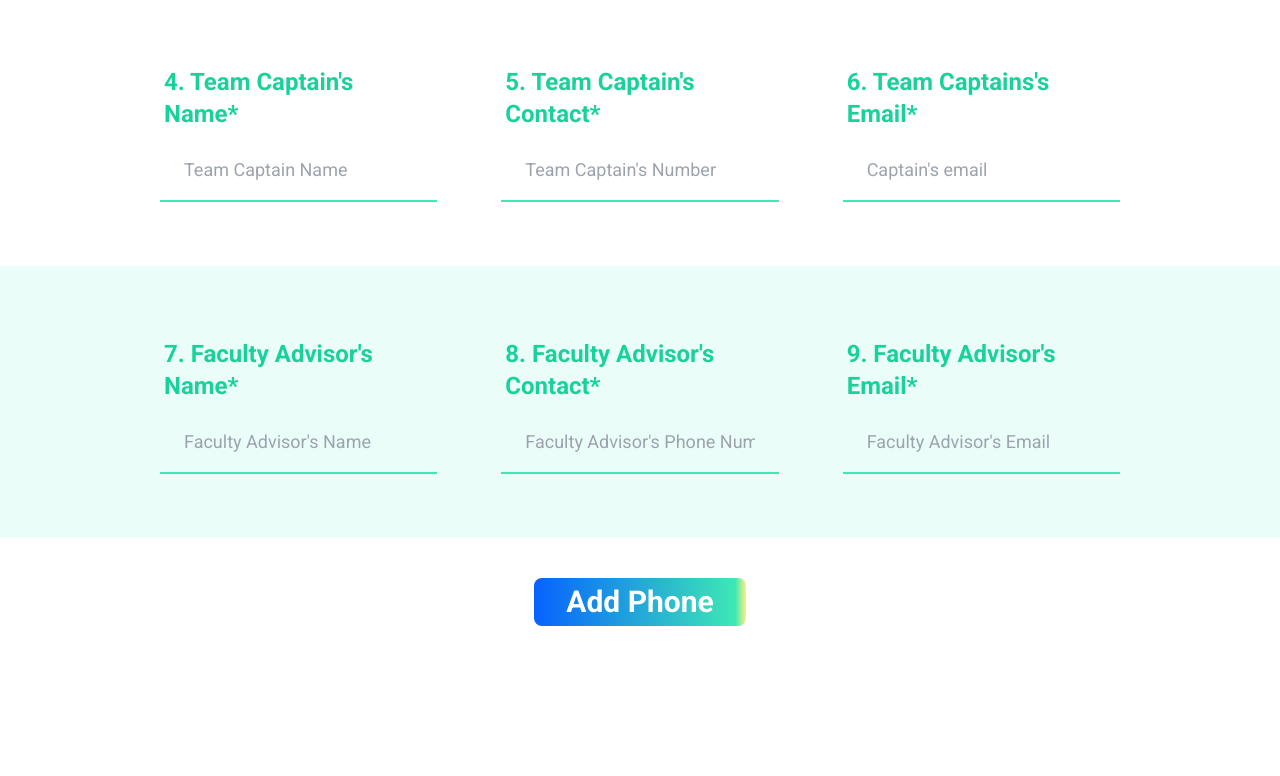
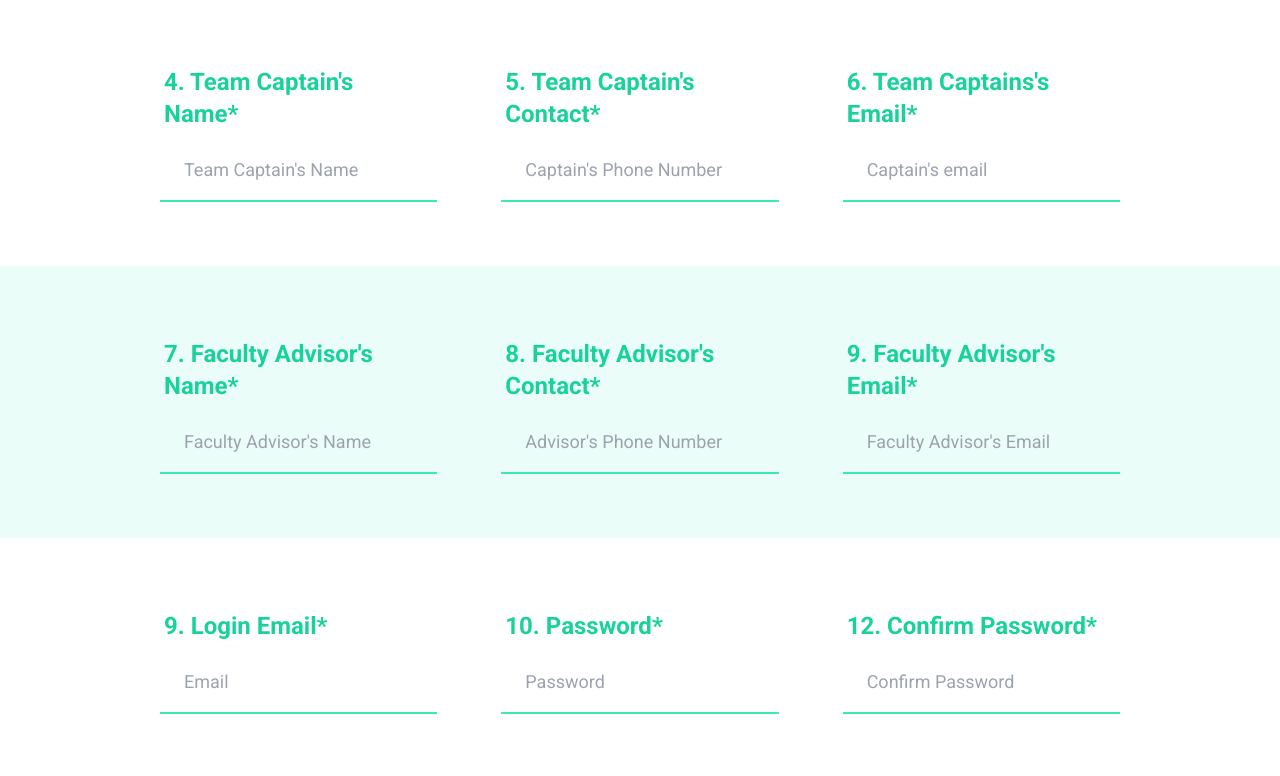
Before and after one commit to rakibul58/experiment-labs-challenge-frontend, a React (Create React App) app: page /apply-now/school in a window 1280 px wide. Shown: the part 780-1556 px from the top of the page. Built offline with nearby package versions, Linux system fonts and the light colour scheme.

Commit message:
New Validation for the form

```diff
--- a/package.json
+++ b/package.json
@@ -15,6 +15,7 @@
     "react-hook-form": "^7.43.9",
     "react-hot-toast": "^2.4.0",
     "react-icons": "^4.8.0",
+    "react-phone-number-input": "^3.2.20",
     "react-router-dom": "^6.10.0",
     "react-scripts": "5.0.1",
     "react-scroll-trigger": "^0.6.14",
--- a/src/Pages/ApplyNow/ApplyAsSchool/ApplyAsSchool.js
+++ b/src/Pages/ApplyNow/ApplyAsSchool/ApplyAsSchool.js
@@ -1,15 +1,19 @@
 import React from 'react';
 import MyHelmet from '../../../components/MyHelmet';
-import { useForm } from 'react-hook-form';
+import { Controller, useForm } from 'react-hook-form';
 
 const ApplyAsSchool = () => {
 
-    const { register, handleSubmit, reset } = useForm();
+    const { register, handleSubmit, reset, formState: { errors }, watch } = useForm();
 
     const handleSubmitSchool = data => {
         console.log(data);
         reset();
     }
+
+    let password;
+
+    password = watch("password", "");
 
     return (
         <div>
@@ -31,21 +35,49 @@ const ApplyAsSchool = () => {
                                     <span className="label-text text-secondary-focus font-bold text-2xl">1. School Name*</span>
                                 </label>
                                 <input {...register("school_name", { required: "School Name is required" })} type="text" placeholder="School Name" className="input-lg border-secondary border-0 border-b-2 focus:outline-none w-full bg-transparent" />
+                                {errors.school_name && <p className='text-error mt-3 font-semibold'>{errors.school_name.message}</p>}
                             </div>
                             <div className="form-control w-full">
                                 <label className="label">
                                     <span className="label-text text-secondary-focus font-bold text-2xl">2. School Contact*</span>
                                 </label>
-                                <input {...register("school_contact", { required: "School Contact is required" })} type="text" placeholder="School Phone Number" className="input-lg border-secondary border-0 border-b-2 focus:outline-none w-full bg-transparent" />
+
+                                <input {...register("school_contact", {
+                                    required: {
+                                        value: true,
+                                        message: "School Contact is required"
+                                    }, minLength: {
+                                        value: 10,
+                                        message: "Not Enough Numbers"
+                                    }, maxLength: {
+                                        value: 10,
+                                        message: "Too Many Numbers"
+                                    }
+                                })} type="tel" placeholder="School Phone Number" className="input-lg border-secondary border-0 border-b-2 focus:outline-none w-full bg-transparent" />
+                                {errors.school_contact && <p className='text-error mt-3 font-semibold'>{errors.school_contact.message}</p>}
                             </div>
                             <div className="form-control w-full">
                                 <label className="label">
                                     <span className="label-text text-secondary-focus font-bold text-2xl">3. Number of Participants*</span>
                                 </label>
                                 <label className="label">
-                                    <span className='label-text text-gray-500 italic'>Enter the number of students who would participate</span>
+                                    <span className='label-text text-gray-500 italic'>Number of students who would participate (1 to 5)</span>
                                 </label>
-                                <input {...register("participants_number", { required: "Participant Number is required" })} type="text" placeholder="Participant Number" className="input-lg border-secondary border-0 border-b-2 focus:outline-none w-full bg-transparent" />
+                                <input {...register("participants_number", {
+                                    required: {
+                                        value: true,
+                                        message: "Number of Participants is required"
+                                    },
+                                    max: {
+                                        value: 5,
+                                        message: "Too Many Participants"
+                                    },
+                                    min: {
+                                        value: 1,
+                                        message: "Not Enough Participants"
+                                    }
+                                })} type="number" placeholder="Participant Number" className="input-lg border-secondary border-0 border-b-2 focus:outline-none w-full bg-transparent" />
+                                {errors.participants_number && <p className='text-error mt-3 font-semibold'>{errors.participants_number.message}</p>}
                             </div>
                         </div>
                     </div>
@@ -55,19 +87,34 @@ const ApplyAsSchool = () => {
                                 <label className="label">
                                     <span className="label-text text-secondary-focus font-bold text-2xl">4. Team Captain's Name*</span>
                                 </label>
-                                <input {...register("captain_name", { required: "Team Captain Name is required" })} type="text" placeholder="Team Captain Name" className="input-lg border-secondary border-0 border-b-2 focus:outline-none w-full bg-transparent" />
+                                <input {...register("captain_name", { required: "Team Captain Name is required" })} type="text" placeholder="Team Captain's Name" className="input-lg border-secondary border-0 border-b-2 focus:outline-none w-full bg-transparent" />
+                                {errors.captain_name && <p className='text-error mt-3 font-semibold'>{errors.captain_name.message}</p>}
+
                             </div>
                             <div className="form-control w-full">
                                 <label className="label">
                                     <span className="label-text text-secondary-focus font-bold text-2xl">5. Team Captain's Contact*</span>
                                 </label>
-                                <input {...register("captain_contact", { required: "Captain's Contact is required" })} type="text" placeholder="Team Captain's Number" className="input-lg border-secondary border-0 border-b-2 focus:outline-none w-full bg-transparent" />
+                                <input {...register("captain_contact", {
+                                    required: {
+                                        value: true,
+                                        message: "Team Captain's Contact is required"
+                                    }, minLength: {
+                                        value: 10,
+                                        message: "Not Enough Numbers"
+                                    }, maxLength: {
+                                        value: 10,
+                                        message: "Too Many Numbers"
+                                    }
+                                })} type="tel" placeholder="Captain's Phone Number" className="input-lg border-secondary border-0 border-b-2 focus:outline-none w-full bg-transparent" />
+                                {errors.captain_contact && <p className='text-error mt-3 font-semibold'>{errors.captain_contact.message}</p>}
                             </div>
                             <div className="form-control w-full">
                                 <label className="label">
                                     <span className="label-text text-secondary-focus font-bold text-2xl">6. Team Captains's Email*</span>
                                 </label>
                                 <input {...register("captain_email", { required: "Captain's email is required" })} type="email" placeholder="Captain's email" className="input-lg border-secondary border-0 border-b-2 focus:outline-none w-full bg-transparent" />
+                                {errors.captain_email && <p className='text-error mt-3 font-semibold'>{errors.captain_email.message}</p>}
                             </div>
                         </div>
                     </div>
@@ -77,24 +124,81 @@ const ApplyAsSchool = () => {
                                 <label className="label">
                                     <span className="label-text text-secondary-focus font-bold text-2xl">7. Faculty Advisor's Name*</span>
                                 </label>
-                                <input {...register("advisor_name", { required: "Faculty Advisor's is required" })} type="text" placeholder="Faculty Advisor's Name" className="input-lg border-secondary border-0 border-b-2 focus:outline-none w-full bg-transparent" />
+                                <input {...register("advisor_name", { required: "Faculty Advisor's name is required" })} type="text" placeholder="Faculty Advisor's Name" className="input-lg border-secondary border-0 border-b-2 focus:outline-none w-full bg-transparent" />
+                                {errors.advisor_name && <p className='text-error mt-3 font-semibold'>{errors.advisor_name.message}</p>}
                             </div>
                             <div className="form-control w-full">
                                 <label className="label">
                                     <span className="label-text text-secondary-focus font-bold text-2xl">8. Faculty Advisor's Contact*</span>
                                 </label>
-                                <input {...register("advisor_contact", { required: "Faculty Advisor's Contact is required" })} type="text" placeholder="Faculty Advisor's Phone Number" className="input-lg border-secondary border-0 border-b-2 focus:outline-none w-full bg-transparent" />
+                                <input {...register("advisor_contact", {
+                                    required: {
+                                        value: true,
+                                        message: "Advisor's Contact is required"
+                                    }, minLength: {
+                                        value: 10,
+                                        message: "Not Enough Numbers"
+                                    }, maxLength: {
+                                        value: 10,
+                                        message: "Too Many Numbers"
+                                    }
+                                })} type="tel" placeholder="Advisor's Phone Number" className="input-lg border-secondary border-0 border-b-2 focus:outline-none w-full bg-transparent" />
+                                {errors.advisor_contact && <p className='text-error mt-3 font-semibold'>{errors.advisor_contact.message}</p>}
                             </div>
                             <div className="form-control w-full">
                                 <label className="label">
                                     <span className="label-text text-secondary-focus font-bold text-2xl">9. Faculty Advisor's Email*</span>
                                 </label>
                                 <input {...register("advisor_email", { required: "Faculty Advisor's email is required" })} type="text" placeholder="Faculty Advisor's Email" className="input-lg border-secondary border-0 border-b-2 focus:outline-none w-full bg-transparent" />
+                                {errors.advisor_email && <p className='text-error mt-3 font-semibold'>{errors.advisor_email.message}</p>}
+                            </div>
+                        </div>
+                    </div>
+                    <div className="py-16">
+                        <div className='px-10 md:px-40 flex flex-col lg:flex-row justify-around gap-16'>
+                            <div className="form-control w-full">
+                                <label className="label">
+                                    <span className="label-text text-secondary-focus font-bold text-2xl">9. Login Email*</span>
+                                </label>
+                                <input {...register("email", { required: "Email is required" })} type="email" placeholder="Email" className="input-lg border-secondary border-0 border-b-2 focus:outline-none w-full bg-transparent" />
+                                {errors.email && <p className='text-error mt-3 font-semibold'>{errors.email.message}</p>}
+
+                            </div>
+                            <div className="form-control w-full">
+                                <label className="label">
+                                    <span className="label-text text-secondary-focus font-bold text-2xl">10. Password*</span>
+                                </label>
+                                <input {...register("password", {
+                                    required: {
+                                        value: true,
+                                        message: "Password is required"
+                                    },
+                                    minLength: {
+                                        value: 8,
+                                        message: "Not Enough Numbers"
+                                    }
+
+                                })} type="password" placeholder="Password" className="input-lg border-secondary border-0 border-b-2 focus:outline-none w-full bg-transparent" />
+                                {errors.password && <p className='text-error mt-3 font-semibold'>{errors.password.message}</p>}
+                            </div>
+                            <div className="form-control w-full">
+                                <label className="label">
+                                    <span className="label-text text-secondary-focus font-bold text-2xl">12. Confirm Password*</span>
+                                </label>
+                                <input {...register("confirm_password", {
+                                    required: true,
+                                    validate: (val) => {
+                                        if (watch('password') !== val) {
+                                            return "Your passwords do no match";
+                                        }
+                                    },
+                                })} type="password" placeholder="Confirm Password" className="input-lg border-secondary border-0 border-b-2 focus:outline-none w-full bg-transparent" />
+                                {errors.confirm_password && <p className='text-error mt-3 font-semibold'>{errors.confirm_password.message}</p>}
                             </div>
                         </div>
                     </div>
                     <div className='pt-10 w-full flex justify-center'>
-                        <input className='bg-gradient-to-r from-neutral via-secondary via-95% to-accent text-white text-3xl btn capitalize border-0 px-8 rounded-3 hover:bg-gradient-to-l hover:shadow-2xl' type="submit" value="Add Phone" />
+                        <input className='bg-gradient-to-r from-neutral via-secondary via-95% to-accent text-white text-3xl btn capitalize border-0 px-8 rounded-3 hover:bg-gradient-to-l hover:shadow-2xl' type="submit" value="Submit" />
                     </div>
                 </form>
             </div>
--- a/src/Pages/Home/CallToAction/CallToAction.js
+++ b/src/Pages/Home/CallToAction/CallToAction.js
@@ -8,7 +8,7 @@ const CallToAction = () => {
             <h1 className='text-center break-words text-7xl font-extrabold'>Want to get involved?</h1>
             <div className='flex flex-col sm:flex-row items-center gap-10'>
                 <Link target='_blank' to={'/apply-now'} className='bg-gradient-to-r from-neutral via-secondary via-95% to-accent text-white text-3xl btn capitalize border-0 px-8 rounded-full hover:bg-gradient-to-l hover:shadow-2xl'>Join Us</Link>
-                <button className='bg-gradient-to-r from-neutral via-secondary via-95% to-accent text-3xl btn capitalize border-0 rounded-full hover:bg-gradient-to-l hover:shadow-2xl p-[2px]'><label htmlFor="my-modal-3" className="bg-white px-[35px] rounded-full h-full w-full"><span className='text-transparent bg-clip-text bg-gradient-to-r from-neutral via-secondary via-95% to-accent hover:bg-gradient-to-l'>Login</span></label></button>
+                {/* <button className='bg-gradient-to-r from-neutral via-secondary via-95% to-accent text-3xl btn capitalize border-0 rounded-full hover:bg-gradient-to-l hover:shadow-2xl p-[2px]'><label htmlFor="my-modal-3" className="bg-white px-[35px] rounded-full h-full w-full"><span className='text-transparent bg-clip-text bg-gradient-to-r from-neutral via-secondary via-95% to-accent hover:bg-gradient-to-l'>Login</span></label></button> */}
             </div>
 
 
--- a/src/Pages/Shared/NavBar/NavBar.js
+++ b/src/Pages/Shared/NavBar/NavBar.js
@@ -10,6 +10,7 @@ const NavBar = () => {
         <li><NavLink to={'/how-it-works'} className={({ isActive }) => (isActive ? 'text-primary hover:text-primary bg-white' : 'hover:text-primary bg-white')}>How It Works</NavLink></li>
         <li><NavLink to={'/prize-winners'} className={({ isActive }) => (isActive ? 'text-primary hover:text-primary bg-white' : 'hover:text-primary bg-white')}>Prize Winners</NavLink></li>
         <li><NavLink to={'/stories'} className={({ isActive }) => (isActive ? 'text-primary hover:text-primary bg-white' : 'hover:text-primary bg-white')}>Stories</NavLink></li>
+        <li><span className='bg-white hover:text-primary'><label htmlFor="my-modal-3">Login</label></span></li>
     </>
     return (
         <div>
@@ -31,6 +32,9 @@ const NavBar = () => {
                             {navItems}
                         </ul>
                     </div>
+                    {/* <div className='mr-2'>
+                        <MyButton><label htmlFor="my-modal-3">Login</label></MyButton>
+                    </div> */}
                     <Link target='_blank' to={'/apply-now'}><MyButton>Apply Now</MyButton></Link>
                 </div>
             </div>
--- a/src/components/MyButton.js
+++ b/src/components/MyButton.js
@@ -2,7 +2,7 @@ import React from 'react';
 
 const MyButton = ({children}) => {
     return (
-        <button className='bg-gradient-to-r from-neutral via-secondary via-95% to-accent btn border-0 text-white rounded-full md:text-lg hover:bg-gradient-to-l hover:shadow-2xl capitalize'>
+        <button className='bg-gradient-to-r from-neutral via-secondary via-95% to-accent btn px-6 border-0 text-white rounded-full md:text-lg hover:bg-gradient-to-l hover:shadow-2xl capitalize'>
             {children}
         </button>
     );
```
Also changed, not shown: src/Pages/Home/Home/Home.js (+10 -10 lines), 1 other file (tests, documents, lock files or other folders).
